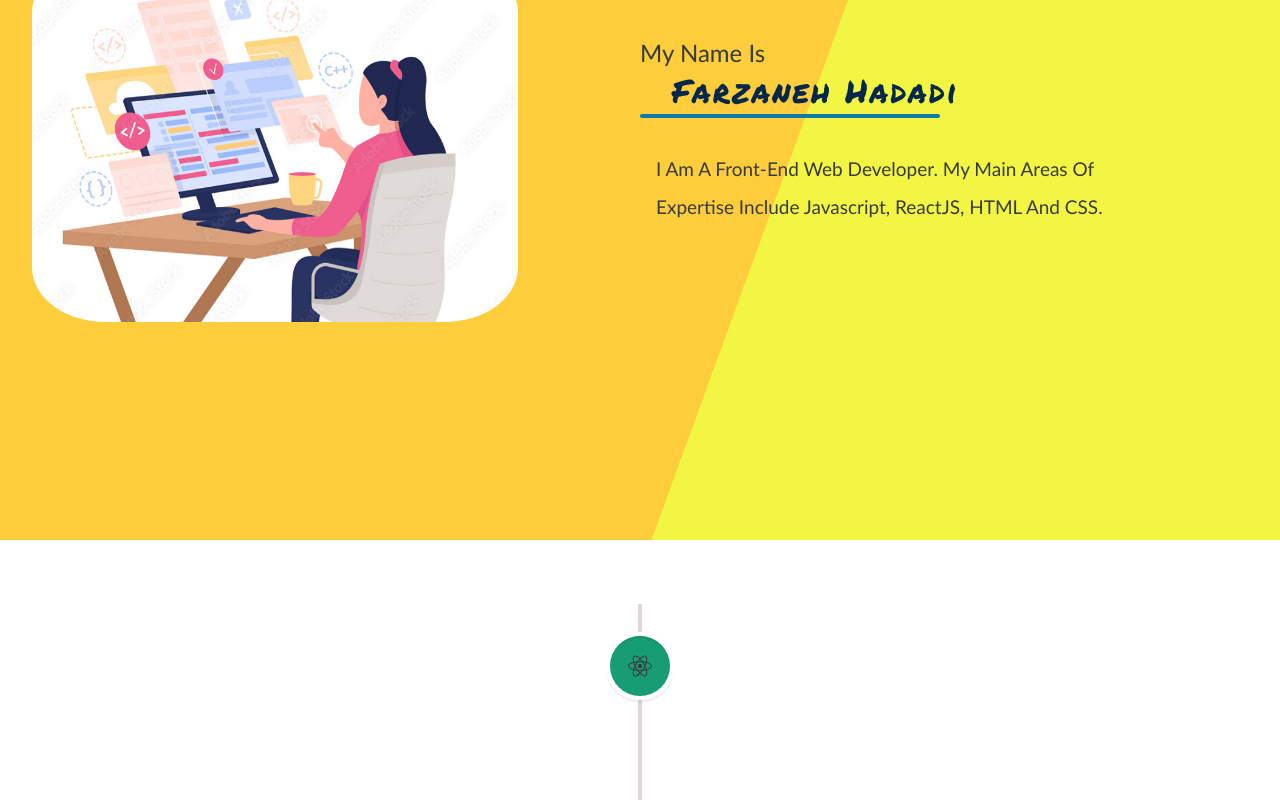
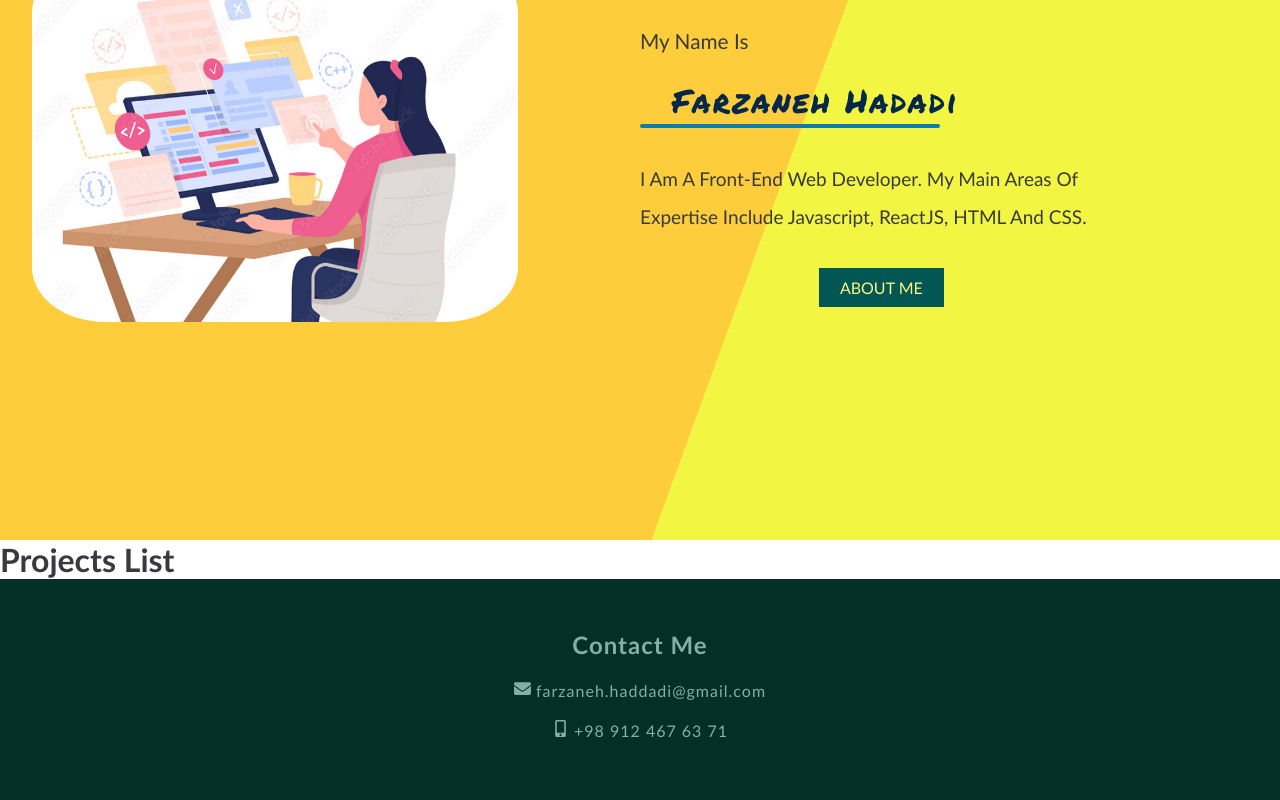
Before and after one commit to FarzanehHadadi/resume, a React (Create React App) app: page / in a window 1280 px wide. Shown: the part 260-1060 px from the top of the page. Built offline with nearby package versions, Linux system fonts and the light colour scheme.

Commit message:
footer finished icon of header changed about page created

```diff
--- a/package.json
+++ b/package.json
@@ -9,6 +9,7 @@
     "react": "^17.0.2",
     "react-dom": "^17.0.2",
     "react-icons": "^4.2.0",
+    "react-router-dom": "^5.2.0",
     "react-scripts": "4.0.3",
     "react-vertical-timeline-component": "^3.3.3",
     "web-vitals": "^1.0.1"
--- a/public/index.html
+++ b/public/index.html
@@ -11,7 +11,7 @@
 
   <link rel="manifest" href="%PUBLIC_URL%/manifest.json" />
 
-  <title>Projects</title>
+  <title>F Hadadi | Web Developer</title>
 </head>
 
 <body>
--- a/src/App.css
+++ b/src/App.css
@@ -16,13 +16,16 @@
 
 }
 .description{
-    font-size: 1.5rem;
+    font-size: 1.3rem;
     text-transform: capitalize;
     margin-top: 1rem;
+    position:relative;
+
 }
 .name{
     display:block;
     margin-left: 2rem ;
+    margin-top: 1.5rem;
     font-size: 2rem;
     letter-spacing: 2px;
     font-family: 'Permanent Marker',
@@ -34,7 +37,7 @@
     order:-1;
 }
 .desc{
-    margin:2rem 1rem;
+    margin:2rem 0;
     max-width: 80%;
     font-size:19px;
     line-height: 2;
@@ -44,12 +47,14 @@
     display:block;
     border-radius: 15%;
 
+
 }
 .devider{
    width:300px;
    height: 4px;
    background: #0d7ca8;
    border-radius: 10px;
+   margin-left: 2   rem;
 }
 .trans {
     background: teal;
@@ -85,3 +90,38 @@
 .section-center{
     margin: 4rem 0;
 }
+.about-btn{
+    background:#025754;
+    border :#025754 solid 2px;
+    color:#fcf683;
+    padding:0.5rem 1.2rem;
+    text-decoration: none;
+    text-transform: uppercase;
+    font-size: 1rem;
+    transition:all 1s ease-in;
+   position:absolute;
+   right:50%;
+}
+.about-btn:hover{
+    background:#fcf683;
+    color:#025754;
+}
+footer{
+    background:#042e28;
+    padding:3rem 2rem;
+    text-align: center;
+}
+.contact{
+    line-height: 1.5;
+    text-transform: capitalize;
+    letter-spacing: 1px;
+}
+.contact h2{
+    color:#82b0a9;
+}
+.info{
+    color:#82b0a9;
+    text-transform: lowercase;
+    margin: 1rem 0;
+
+}
--- a/src/App.js
+++ b/src/App.js
@@ -1,12 +1,21 @@
 import "./App.css";
 import Home from "./pages/Home";
+import About from "./pages/About";
 import Navbar from "./component/Navbar";
 import Footer from "./component/Footer";
+import { BrowserRouter, Route, SWitch } from "react-router-dom";
 function App() {
   return (
     <>
       {/* <Navbar /> */}
-      <Home />
+      <BrowserRouter>
+        <Route exact path="/">
+          <Home />
+        </Route>
+        <Route exact path="/about">
+          <About />
+        </Route>
+      </BrowserRouter>
       <Footer />
     </>
   );
--- a/src/component/Footer.jsx
+++ b/src/component/Footer.jsx
@@ -1,5 +1,21 @@
+import { FaEnvelope, FaMobileAlt } from "react-icons/fa";
+
 const Footer = () => {
-  return <h1>Footer</h1>;
+  return (
+    <footer>
+      <div className="contact">
+        <h2>contact me</h2>
+        <p className="info">
+          <FaEnvelope className="footer-icon" fill="#82b0a9" size="17" />{" "}
+          farzaneh.haddadi@gmail.com
+        </p>
+        <p className="info">
+          <FaMobileAlt className="footer-icon" fill="#82b0a9" size="17" /> +98
+          912 467 63 71
+        </p>
+      </div>
+    </footer>
+  );
 };
 
 export default Footer;
--- a/src/component/description.jsx
+++ b/src/component/description.jsx
@@ -1,4 +1,5 @@
 import developer from "../asset/developer.png";
+import { Link } from "react-router-dom";
 const Description = () => {
   return (
     <section className="banner">
@@ -14,6 +15,9 @@ const Description = () => {
           I am a front-end web developer. My main areas of expertise include
           Javascript, ReactJS, HTML and CSS.
         </p>
+        <Link className="about-btn" to="/about">
+          about me
+        </Link>
       </div>
     </section>
   );
--- a/src/pages/About.jsx
+++ b/src/pages/About.jsx
@@ -1,7 +1,9 @@
+import CustomizedTimeline from "../component/Timeline";
+
 const About = () => {
   return (
     <div>
-      <h1>About page</h1>
+      <CustomizedTimeline />
     </div>
   );
 };
--- a/src/pages/Home.jsx
+++ b/src/pages/Home.jsx
@@ -1,11 +1,9 @@
 import Description from "../component/description";
 import ProjectsList from "../component/ProjectsList";
-import CustomizedTimeline from "../component/Timeline";
 const Home = () => {
   return (
     <div>
       <Description />
-      <CustomizedTimeline />
       <ProjectsList />
     </div>
   );
```
Also changed, not shown: 2 other files (tests, documents, lock files or other folders).
